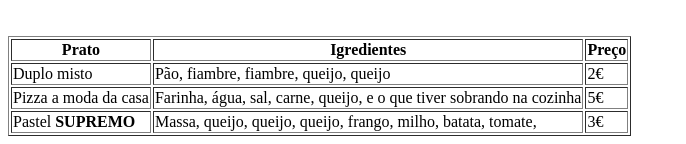
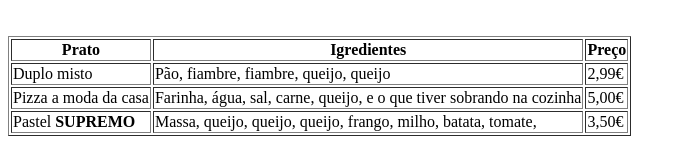
Before and after one commit to giastra/Esmad, a plain HTML site: page TW/HTML_Ficha01/Ficha01_Giancarlo.html in a window 1280 px wide. Shown: the part 827-971 px from the top of the page, without its empty margins (0-686 px from the left). Drawn offline with Linux system fonts and the light colour scheme.

Commit message:
final final

```diff
--- a/TW/HTML_Ficha01/Ficha01_Giancarlo.html
+++ b/TW/HTML_Ficha01/Ficha01_Giancarlo.html
@@ -28,17 +28,17 @@
         <tr>
             <td>Duplo misto</td>
             <td>Pão, fiambre, fiambre, queijo, queijo</td>
-            <td>2€</td>
+            <td>2,99€</td>
         </tr>
         <tr>
             <td>Pizza a moda da casa</td>
             <td>Farinha, água, sal, carne, queijo, e o que tiver sobrando na cozinha</td>
-            <td>5€</td>
+            <td>5,00€</td>
         </tr>
         <tr>
             <td>Pastel <strong>SUPREMO</strong></td>
             <td>Massa, queijo, queijo, queijo, frango, milho, batata, tomate,  </td>
-            <td>3€</td>
+            <td>3,50€</td>
         </tr>
     </table>
 </body>
```
